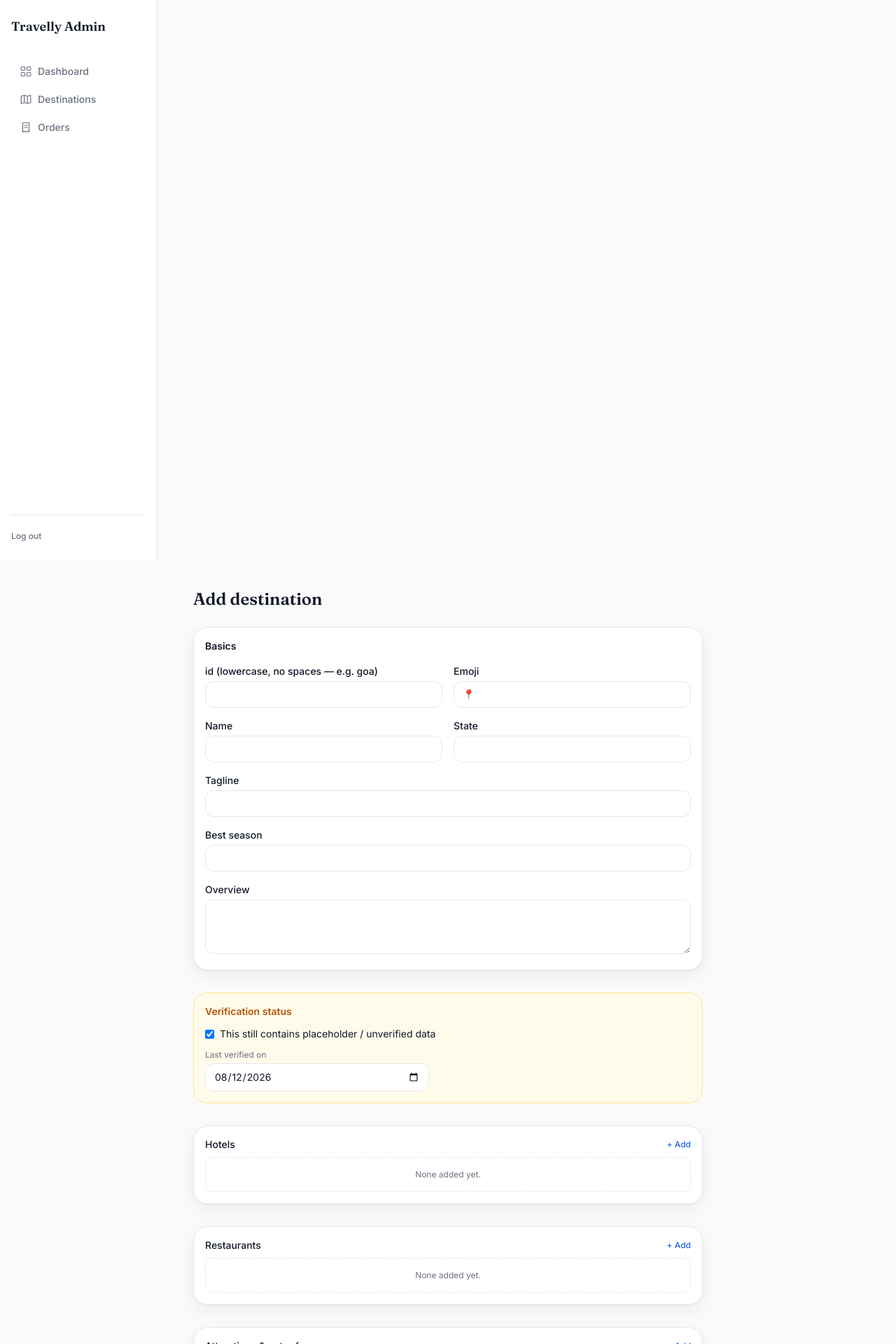
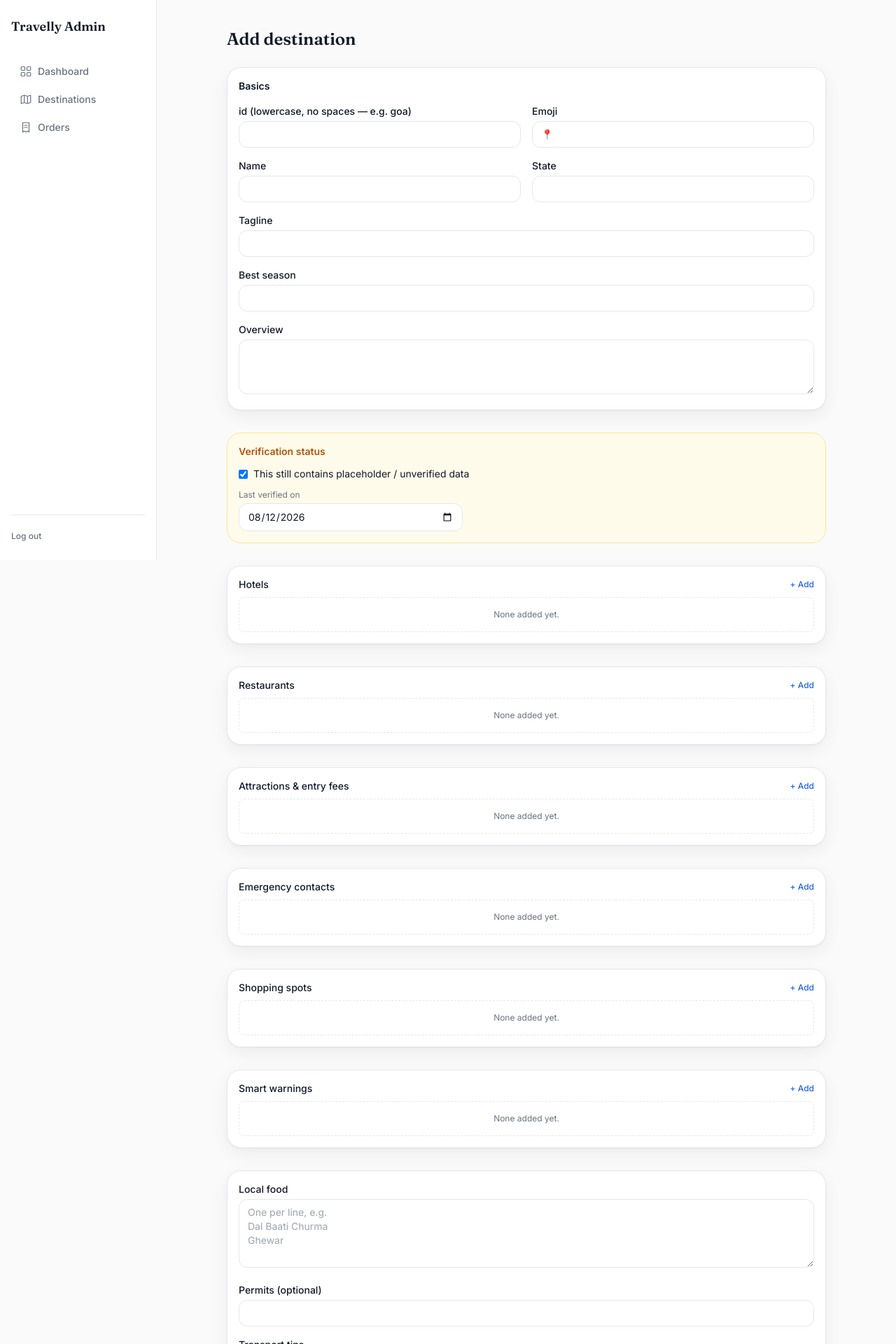
Before and after one commit to Sonali-235/Travelly, a Next.js app: page /admin/destinations/editor in a window 1280 px wide. Shown: the top 1920 px of the page at 70% size. Built offline with nearby package versions, Linux system fonts and the light colour scheme.

Commit message:
Add files via upload

```diff
--- a/app/admin/destinations/editor/page.tsx
+++ b/app/admin/destinations/editor/page.tsx
@@ -122,17 +122,15 @@ function EditorContent() {
 
   if (loading) {
     return (
-      <>
-        <AdminHeader />
-        <main className="mx-auto max-w-3xl px-5 py-10 text-sm text-muted">Loading…</main>
-      </>
+      <AdminHeader>
+        <p className="text-sm text-muted">Loading…</p>
+      </AdminHeader>
     );
   }
 
   return (
-    <>
-      <AdminHeader />
-      <main className="mx-auto max-w-3xl px-5 py-10 pb-24">
+    <AdminHeader>
+      <div className="pb-24">
         <h1 className="font-display text-2xl font-semibold text-ink">
           {isNew ? "Add destination" : `Edit ${name || editingId}`}
         </h1>
@@ -323,8 +321,8 @@ function EditorContent() {
             {saving ? "Saving…" : "Save destination"}
           </button>
         </form>
-      </main>
-    </>
+      </div>
+    </AdminHeader>
   );
 }
 
--- a/app/admin/orders/page.tsx
+++ b/app/admin/orders/page.tsx
@@ -38,9 +38,7 @@ export default function AdminOrdersPage() {
   }
 
   return (
-    <>
-      <AdminHeader />
-      <main className="mx-auto max-w-4xl px-5 py-10">
+    <AdminHeader>
       <h1 className="font-display text-2xl font-semibold text-ink">Orders</h1>
       <p className="mt-1 text-sm text-muted">{orders.length} total, most recent first.</p>
 
@@ -98,7 +96,6 @@ export default function AdminOrdersPage() {
           <p className="text-sm text-muted">No orders yet.</p>
         )}
       </div>
-      </main>
-    </>
+    </AdminHeader>
   );
 }
```
Lines whose indentation alone changed are shown as unchanged.
